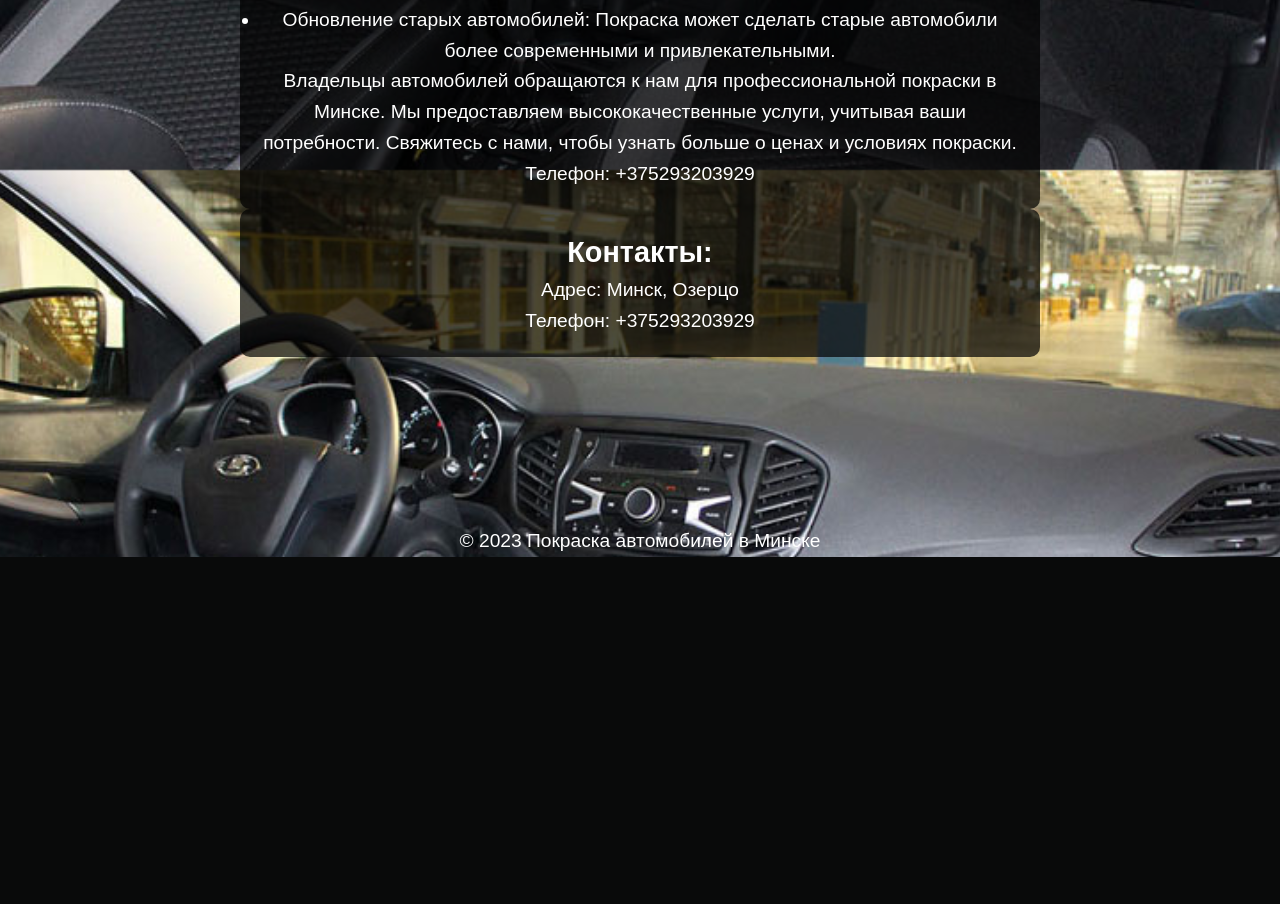
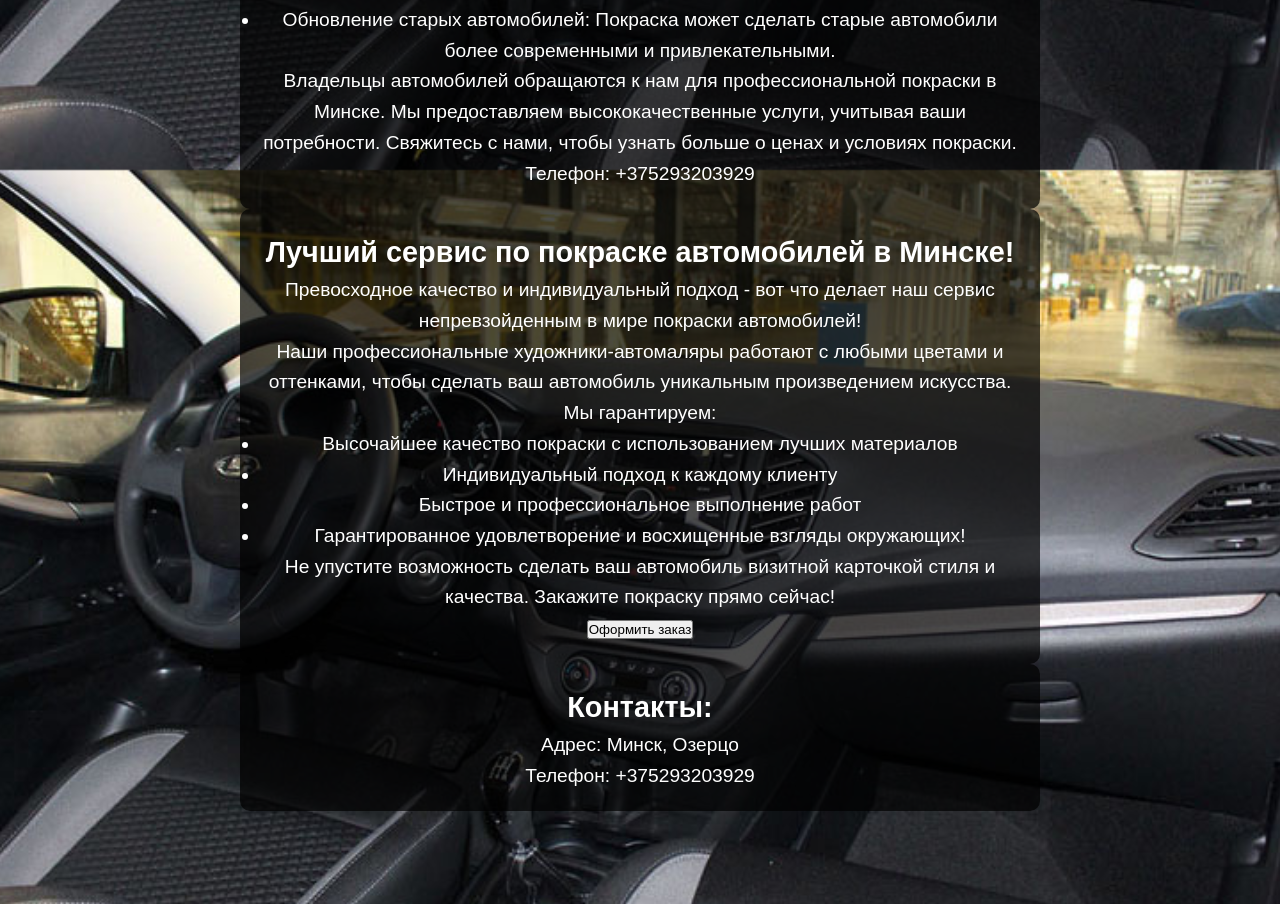
Before and after one commit to ShalkVlad/flask, a Flask app: page / in a window 1280 px wide. Shown: the part 630-1534 px from the top of the page. Before the commit the page ends 1187 px from the top, so only its background shows below. Run offline with Flask 3, Linux system fonts and the light colour scheme.

Commit message:
Update site.html

```diff
--- a/templates/site.html
+++ b/templates/site.html
@@ -32,6 +32,22 @@
         <p>Владельцы автомобилей обращаются к нам для профессиональной покраски в Минске. Мы предоставляем высококачественные услуги, учитывая ваши потребности. Свяжитесь с нами, чтобы узнать больше о ценах и условиях покраски.</p>
         <p>Телефон: +375293203929</p>
     </main>
+
+    <section id="advertisement">
+    <h2>Лучший сервис по покраске автомобилей в Минске!</h2>
+    <p>Превосходное качество и индивидуальный подход - вот что делает наш сервис непревзойденным в мире покраски автомобилей!</p>
+    <p>Наши профессиональные художники-автомаляры работают с любыми цветами и оттенками, чтобы сделать ваш автомобиль уникальным произведением искусства.</p>
+    <p>Мы гарантируем:</p>
+    <ul>
+        <li>Высочайшее качество покраски с использованием лучших материалов</li>
+        <li>Индивидуальный подход к каждому клиенту</li>
+        <li>Быстрое и профессиональное выполнение работ</li>
+        <li>Гарантированное удовлетворение и восхищенные взгляды окружающих!</li>
+    </ul>
+    <p>Не упустите возможность сделать ваш автомобиль визитной карточкой стиля и качества. Закажите покраску прямо сейчас!</p>
+    <button onclick="location.href='#contact'">Оформить заказ</button>
+</section>
+
 
 <div id="myModal" class="modal">
   <div class="modal-content">
```
